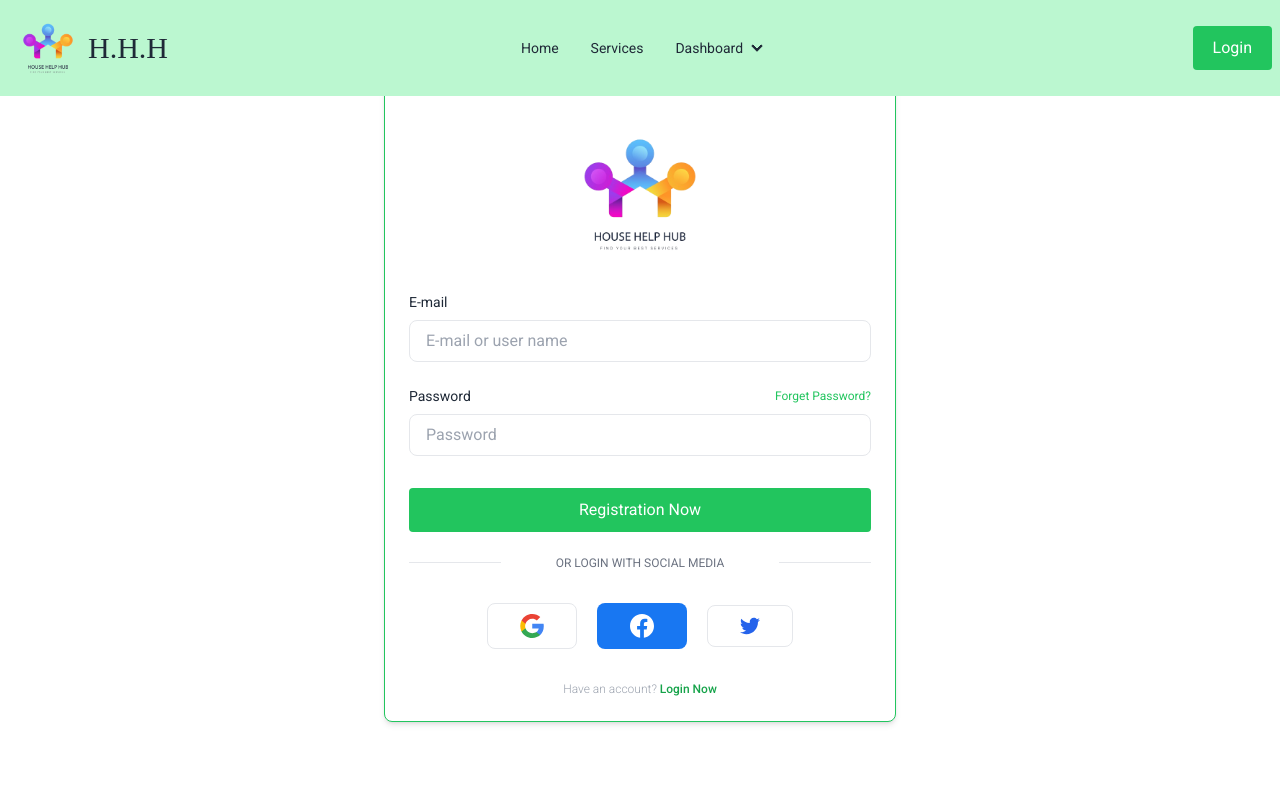
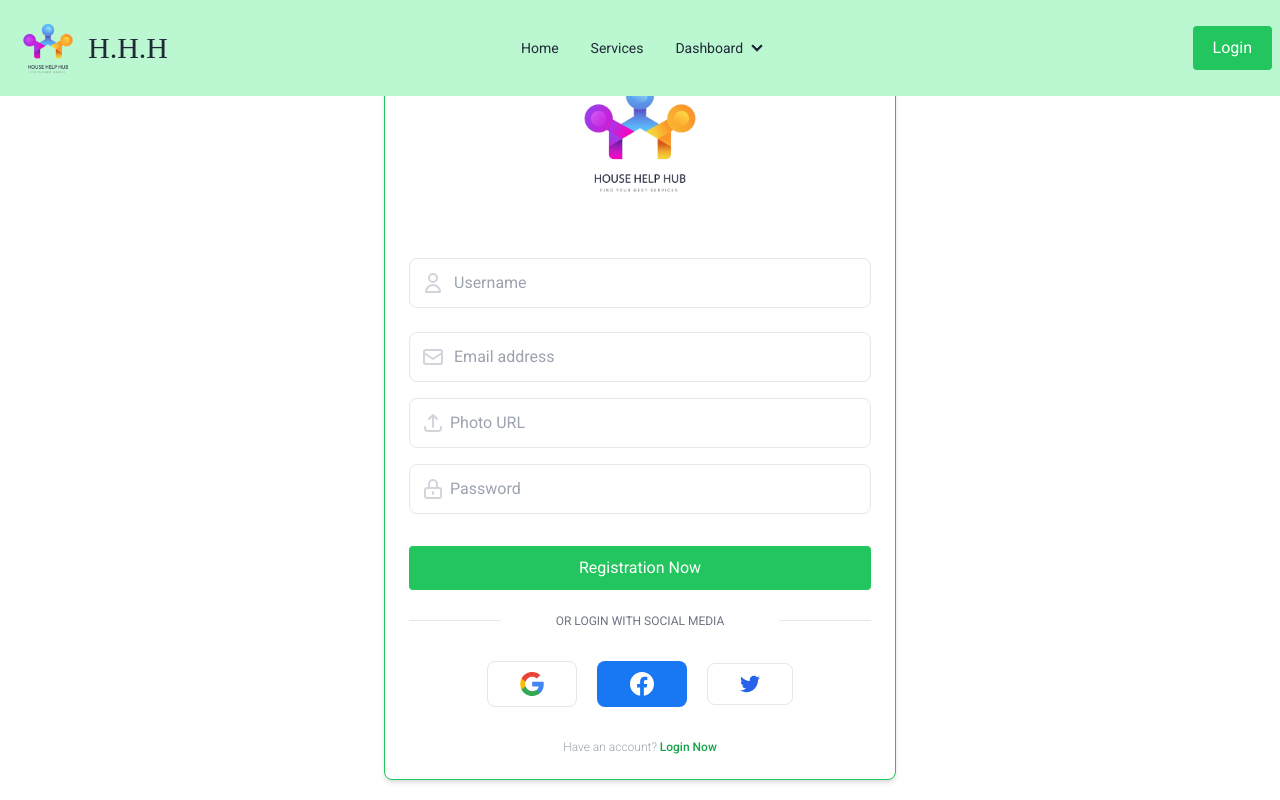
Before and after one commit to md-maruf-billa/Assignment-11-public-repo, a React (Vite) app: page /registration in a window 1280 px wide. Built offline with nearby package versions, Linux system fonts and the light colour scheme; a web font is replaced by a local one.

Commit message:
Added registration page

```diff
--- a/src/pages/registration/Registration.jsx
+++ b/src/pages/registration/Registration.jsx
@@ -11,26 +11,44 @@
                 </div>
 
                 <form class="mt-2">
-                    <div>
-                        <label for="username" class="block text-sm text-gray-800 dark:text-gray-200">E-mail</label>
-                        <input
-                            type="text"
-                            class="block w-full px-4 py-2 mt-2 text-gray-700 bg-white border rounded-lg dark:bg-gray-800 dark:text-gray-300 dark:border-gray-600 focus:border-blue-400 dark:focus:border-blue-300 focus:ring-blue-300 focus:outline-none focus:ring focus:ring-opacity-40"
-                            placeholder='E-mail or user name' required
-                        />
+
+                    <div class="relative flex items-center mt-8">
+                        <span class="absolute">
+                            <svg xmlns="http://www.w3.org/2000/svg" class="w-6 h-6 mx-3 text-gray-300 dark:text-gray-500" fill="none" viewBox="0 0 24 24" stroke="currentColor" stroke-width="2">
+                                <path stroke-linecap="round" stroke-linejoin="round" d="M16 7a4 4 0 11-8 0 4 4 0 018 0zM12 14a7 7 0 00-7 7h14a7 7 0 00-7-7z" />
+                            </svg>
+                        </span>
+
+                        <input type="text" class="block w-full py-3 text-gray-700 bg-white border rounded-lg px-11 dark:bg-gray-900 dark:text-gray-300 dark:border-gray-600 focus:border-blue-400 dark:focus:border-blue-300 focus:ring-blue-300 focus:outline-none focus:ring focus:ring-opacity-40" placeholder="Username" />
                     </div>
 
-                    <div class="mt-6">
-                        <div class="flex items-center justify-between">
-                            <label for="password" class="block text-sm text-gray-800 dark:text-gray-200">Password</label>
-                            <Link class="text-xs text-green-500 dark:text-green-400 hover:underline">Forget Password?</Link>
-                        </div>
+                    <div class="relative flex items-center mt-6">
+                        <span class="absolute">
+                            <svg xmlns="http://www.w3.org/2000/svg" class="w-6 h-6 mx-3 text-gray-300 dark:text-gray-500" fill="none" viewBox="0 0 24 24" stroke="currentColor" stroke-width="2">
+                                <path stroke-linecap="round" stroke-linejoin="round" d="M3 8l7.89 5.26a2 2 0 002.22 0L21 8M5 19h14a2 2 0 002-2V7a2 2 0 00-2-2H5a2 2 0 00-2 2v10a2 2 0 002 2z" />
+                            </svg>
+                        </span>
 
-                        <input
-                            type="password"
-                            class="block w-full px-4 py-2 mt-2 text-gray-700 bg-white border rounded-lg dark:bg-gray-800 dark:text-gray-300 dark:border-gray-600 focus:border-blue-400 dark:focus:border-blue-300 focus:ring-blue-300 focus:outline-none focus:ring focus:ring-opacity-40"
-                            placeholder='Password' required
-                        />
+                        <input type="email" class="block w-full py-3 text-gray-700 bg-white border rounded-lg px-11 dark:bg-gray-900 dark:text-gray-300 dark:border-gray-600 focus:border-blue-400 dark:focus:border-blue-300 focus:ring-blue-300 focus:outline-none focus:ring focus:ring-opacity-40" placeholder="Email address" />
+                    </div>
+
+                    <div class="relative flex items-center mt-4">
+                        <span class="absolute">
+                            <svg xmlns="http://www.w3.org/2000/svg" class="w-6 h-6 mx-3 text-gray-300 dark:text-gray-500" fill="none" viewBox="0 0 24 24" stroke="currentColor" stroke-width="2">
+                                <path stroke-linecap="round" stroke-linejoin="round" d="M4 16v1a3 3 0 003 3h10a3 3 0 003-3v-1m-4-8l-4-4m0 0L8 8m4-4v12" />
+                            </svg>
+                        </span>
+
+                        <input type="text" class="block w-full px-10 py-3 text-gray-700 bg-white border rounded-lg dark:bg-gray-900 dark:text-gray-300 dark:border-gray-600 focus:border-blue-400 dark:focus:border-blue-300 focus:ring-blue-300 focus:outline-none focus:ring focus:ring-opacity-40" placeholder="Photo URL" />
+                    </div>
+                    <div class="relative flex items-center mt-4">
+                        <span class="absolute">
+                            <svg xmlns="http://www.w3.org/2000/svg" class="w-6 h-6 mx-3 text-gray-300 dark:text-gray-500" fill="none" viewBox="0 0 24 24" stroke="currentColor" stroke-width="2">
+                                <path stroke-linecap="round" stroke-linejoin="round" d="M12 15v2m-6 4h12a2 2 0 002-2v-6a2 2 0 00-2-2H6a2 2 0 00-2 2v6a2 2 0 002 2zm10-10V7a4 4 0 00-8 0v4h8z" />
+                            </svg>
+                        </span>
+
+                        <input type="password" class="block w-full px-10 py-3 text-gray-700 bg-white border rounded-lg dark:bg-gray-900 dark:text-gray-300 dark:border-gray-600 focus:border-blue-400 dark:focus:border-blue-300 focus:ring-blue-300 focus:outline-none focus:ring focus:ring-opacity-40" placeholder="Password" />
                     </div>
 
                     <div class="mt-8">
@@ -92,7 +110,7 @@
                     </div>
                 </div>
 
-                <p class="mt-8 text-xs font-light text-center text-gray-400">Have an account? <Link to={"/registration"} class="font-medium text-green-600 dark:text-green-500 hover:underline">Login Now</Link></p>
+                <p class="mt-8 text-xs font-light text-center text-gray-400">Have an account? <Link to={"/login"} class="font-medium text-green-600 dark:text-green-500 hover:underline">Login Now</Link></p>
             </div>
         </div>
     );
```
